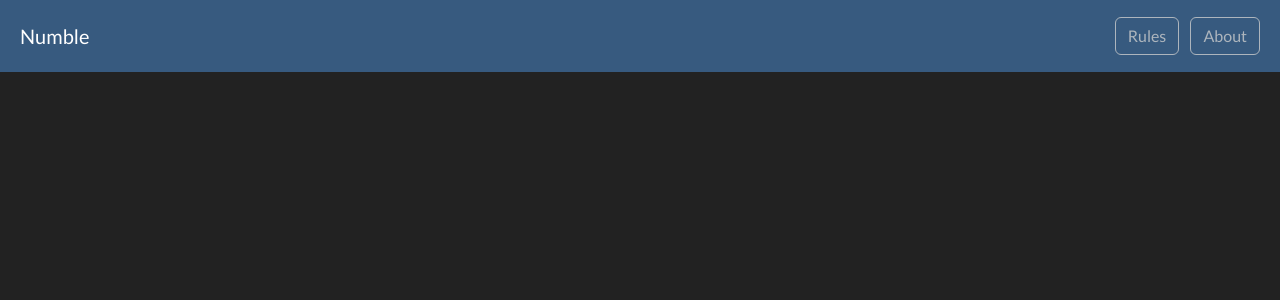
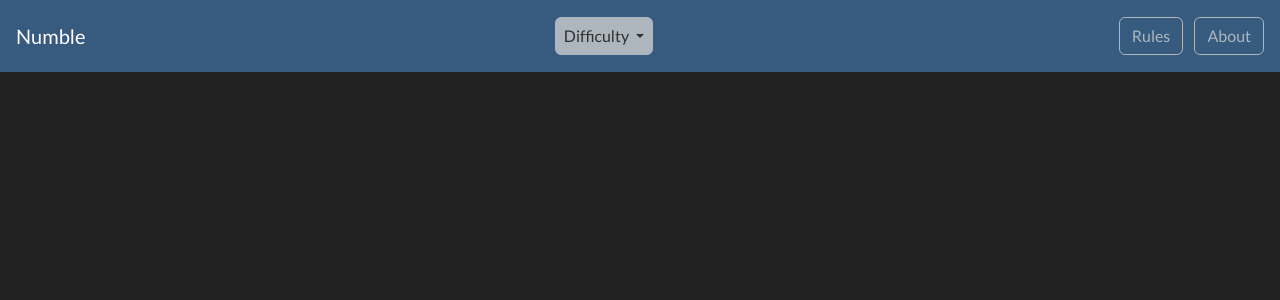
Before and after one commit to taliabn/numble, a Django app: template numble/templates/base.html in a window 1280 px wide. Shown: the top 300 px of the page. Run offline with Django 3.2, Linux system fonts and the light colour scheme; the template is opened without the code that fills it, so the values that code supplies are empty; some libraries are stand-ins or nearby versions.

Commit message:
feat: difficulty levels working on frontend
BREAKING CHANGE: changed url patterns

```diff
--- a/django-app/urls.py
+++ b/django-app/urls.py
@@ -17,6 +17,6 @@ from django.contrib import admin
 from django.urls import include, path
 
 urlpatterns = [
-    path("", include("numble.urls")),
+    path("play/", include("numble.urls")),
     path("admin/", admin.site.urls),
 ]
--- a/numble/templates/base.html
+++ b/numble/templates/base.html
@@ -25,10 +25,21 @@
   </head>
   <body>
     <!-- Navbar -->
-    <nav class="navbar bg-primary px-2" data-bs-theme="dark" role="navigation">
+    <nav class="navbar bg-primary navbar-expand-lg px-1" data-bs-theme="dark" role="navigation">
       <div class="container-fluid">
-        <a class="navbar-brand" href="#">Numble</a>
-        <div id="buttonsContainer">
+        <a class="navbar-brand me-1" href="#">Numble</a>
+        <div class="nav-item dropdown">
+          <button class="btn btn-light text-dark dropdown-toggle px-2" data-bs-toggle="dropdown" aria-expanded="false">
+            Difficulty
+          </button>
+          <ul class="dropdown-menu dropdown-menu-dark">
+            <li><a class="dropdown-item" href="{% url 'index' 'easy' %}">Easy</a></li>
+            <li><a class="dropdown-item" href="{% url 'index' 'medium' %}">Medium</a></li>
+            <li><a class="dropdown-item" href="{% url 'index' 'hard' %}">Hard</a></li>
+          </ul>
+        </div>
+
+        <div id="modalsContainer">
           <button
             type="button"
             class="btn btn-outline-light me-2"
--- a/numble/urls.py
+++ b/numble/urls.py
@@ -3,5 +3,5 @@ from django.urls import path
 from .views import index
 
 urlpatterns = [
-    path("", index, name="index"),
+    path("<str:difficulty>/", index, name="index"),
 ]
--- a/numble/views.py
+++ b/numble/views.py
@@ -6,7 +6,7 @@ from .models import Puzzle
 puzzle = Puzzle()
 
 
-def index(request):
+def index(request, difficulty="easy"):
     """
     generates home view for app
 
@@ -17,12 +17,13 @@ def index(request):
             None
     """
     puzzle.refresh()
-    level = puzzle.levels["easy"]
+    level = puzzle.levels[difficulty]
     context = {
         "form": GuessForm(level=level),
         "level": level,
         "operations": puzzle.operations,
         "puzzle_day": puzzle.puzzle_day,
+        "difficulty": difficulty,
     }
     if request.method == "POST":
         form = GuessForm(request.POST, level=level)
```
Also changed, not shown: numble/templates/numble/index.html (+5 -2 lines).
